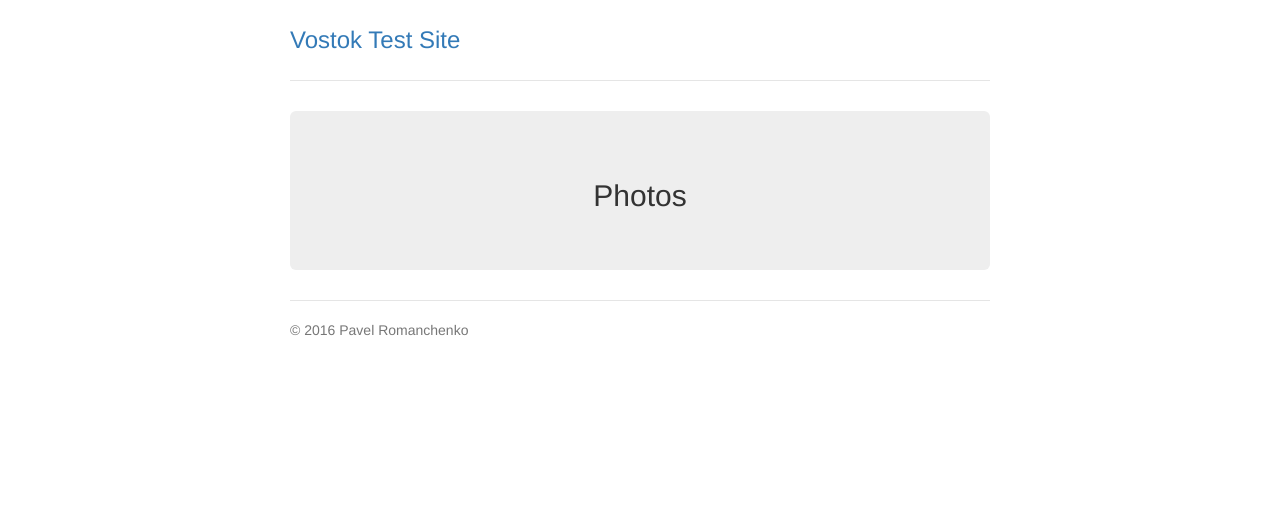
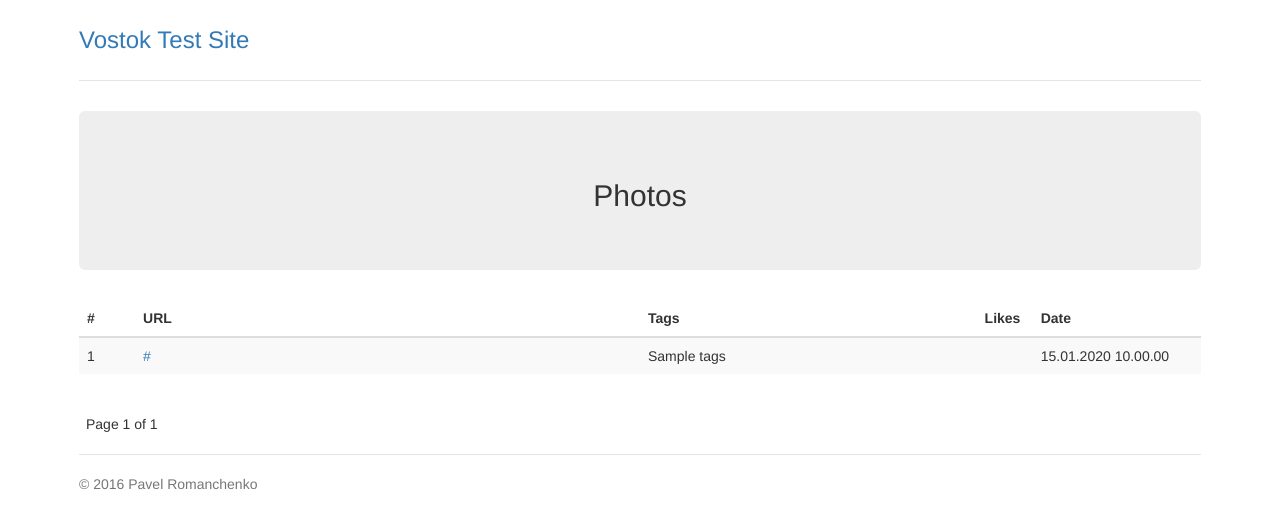
Before and after one commit to x620/site_vostok, a Django app: template templates/main.html in a window 1280 px wide. Shown: the top 529 px of the page. Run offline with Django 3.2, Linux system fonts and the light colour scheme; the template is opened without the code that fills it: most values are stand-ins (such as "Sample title", 1, 10 or a date in 2020); parts of the project's set-up code (start-up, migrations or seed data) failed here and were passed over; some libraries are stand-ins or nearby versions.

Commit message:
Пейджинг

```diff
--- /dev/null
+++ b/static/css/css.css
@@ -0,0 +1,24 @@
+/* Paginator */
+.step-links a {
+	font-size: 125%;
+}
+.step-links a:hover {
+	text-decoration: none;
+	color: red;
+}
+.current {
+	padding: 0 0.5em;
+}
+
+/* Container */
+@media (min-width: 768px) {
+	.container {
+	    max-width: 90%;
+	}
+}
+
+@media (min-width: 1200px){
+	.container {
+	    width: 90%;
+	}
+}
--- a/templates/base.html
+++ b/templates/base.html
@@ -29,7 +29,7 @@
       <script src="https://oss.maxcdn.com/respond/1.4.2/respond.min.js"></script>
     <![endif]-->
 
-	<link href="{% static 'css/blog.css' %}" rel="stylesheet">
+	<link href="{% static 'css/css.css' %}" rel="stylesheet">
 	{% block style %}{% endblock %}
 </head>
 
--- a/templates/main.html
+++ b/templates/main.html
@@ -7,6 +7,47 @@
 </div>
 {% endblock %}
 
+{% block content %}
+<table class="table table-striped">
+	<thead>
+	<tr>
+		<th width="5%">#</th>
+		<th width="45%">URL</th>
+		<th width="30%">Tags</th>
+		<th width="5%">Likes</th>
+		<th width="15%">Date</th>
+	</tr>
+	</thead>
+	<tbody>
+		{% for row in photos_table %}
+			<tr>
+				<td scope="row">{{ row.id }}</td>
+				<td><a href="{{ row.url }}">{{ row.url }}</a></td>
+				<td>{% if row.tags %}{{ row.tags }}{% endif %}</td>
+				<td></td>
+				<td>{{ row.created_datetime|date:"d.m.Y H.i.s" }}</td>
+			</tr>
+		{% endfor %}
+	</tbody>
+</table>
+
+<div class="pagination">
+    <span class="step-links">
+        {% if photos_table.has_previous %}
+            <a href="?page={{ photos_table.previous_page_number }}"><=</a>
+        {% endif %}
+
+        <span class="current">
+            Page {{ photos_table.number }} of {{ photos_table.paginator.num_pages }}
+        </span>
+
+        {% if photos_table.has_next %}
+            <a href="?page={{ photos_table.next_page_number }}">=></a>
+        {% endif %}
+    </span>
+</div>
+{% endblock %}
+
 {% block scripts %}
-<script src="{% static 'js/jquery/jquery-3.1.1.min.js' %}"></script>
+	<script src="{% static 'js/jquery/jquery-3.1.1.min.js' %}"></script>
 {% endblock %}
```
Also changed, not shown: photos/views.py (+17 -0 lines).
